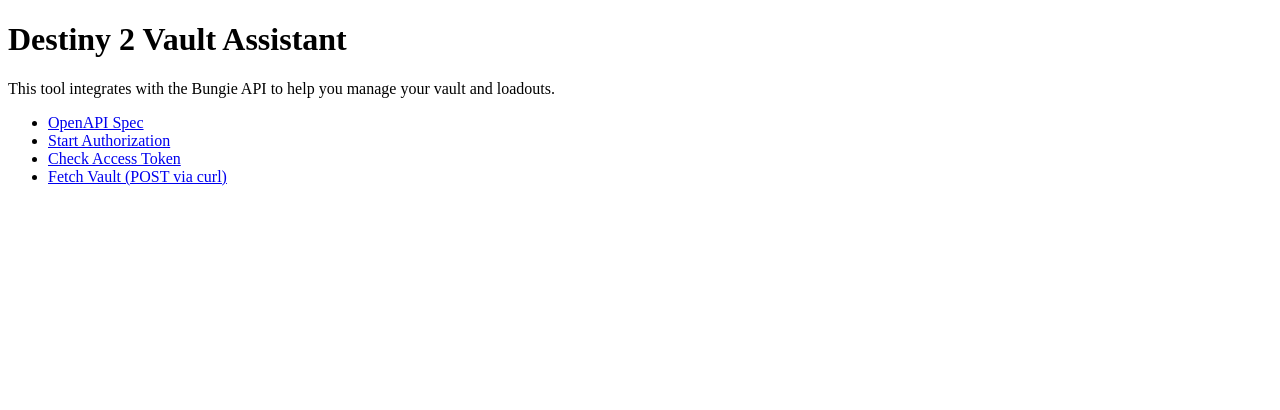
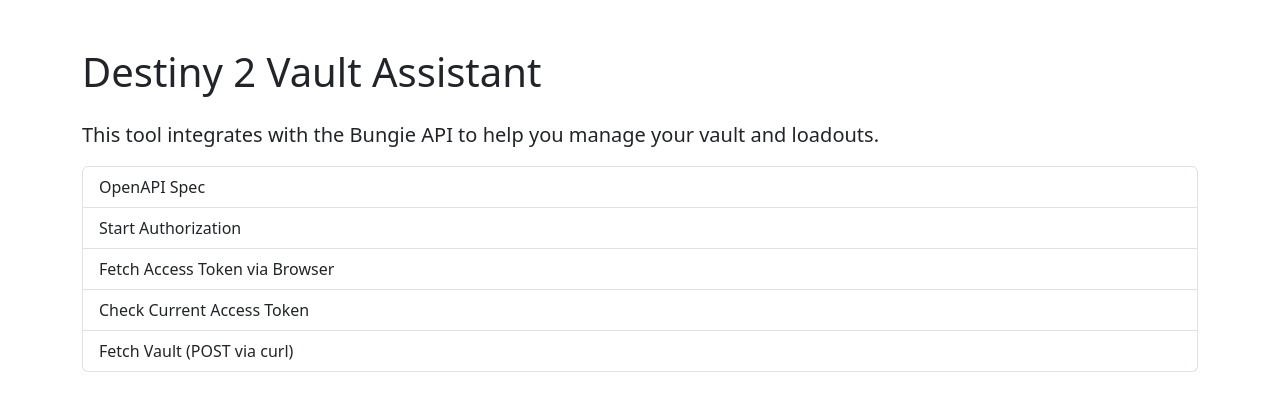
Before and after one commit to rbarrimond/the-rob-vault-app, a plain HTML site: page static/tool.html in a window 1280 px wide. Drawn offline with nearby package versions, Linux system fonts and the light colour scheme.

Commit message:
Refactor HTML structure for the Destiny 2 Vault Assistant tool to improve layout and styling

```diff
--- a/static/tool.html
+++ b/static/tool.html
@@ -4,15 +4,19 @@
   <meta charset="UTF-8">
   <meta name="viewport" content="width=device-width, initial-scale=1.0">
   <title>Destiny 2 Vault Assistant Tool</title>
+  <link href="https://cdn.jsdelivr.net/npm/bootstrap@5.3.2/dist/css/bootstrap.min.css" rel="stylesheet">
 </head>
 <body>
-  <h1>Destiny 2 Vault Assistant</h1>
-  <p>This tool integrates with the Bungie API to help you manage your vault and loadouts.</p>
-  <ul>
-    <li><a href="/api/static/openapi.yaml" target="_blank">OpenAPI Spec</a></li>
-    <li><a href="/api/auth" target="_blank">Start Authorization</a></li>
-    <li><a href="/api/token" target="_blank">Check Access Token</a></li>
-    <li><a href="/api/vault" target="_blank">Fetch Vault (POST via curl)</a></li>
-  </ul>
+  <div class="container mt-5">
+    <h1 class="mb-4">Destiny 2 Vault Assistant</h1>
+    <p class="lead">This tool integrates with the Bungie API to help you manage your vault and loadouts.</p>
+    <div class="list-group">
+      <a href="/api/static/openapi.yaml" target="_blank" class="list-group-item list-group-item-action">OpenAPI Spec</a>
+      <a href="/api/auth" target="_blank" class="list-group-item list-group-item-action">Start Authorization</a>
+      <a href="/api/session/token" target="_blank" class="list-group-item list-group-item-action">Fetch Access Token via Browser</a>
+      <a href="/api/token" target="_blank" class="list-group-item list-group-item-action">Check Current Access Token</a>
+      <a href="/api/vault" target="_blank" class="list-group-item list-group-item-action">Fetch Vault (POST via curl)</a>
+    </div>
+  </div>
 </body>
 </html>
```
